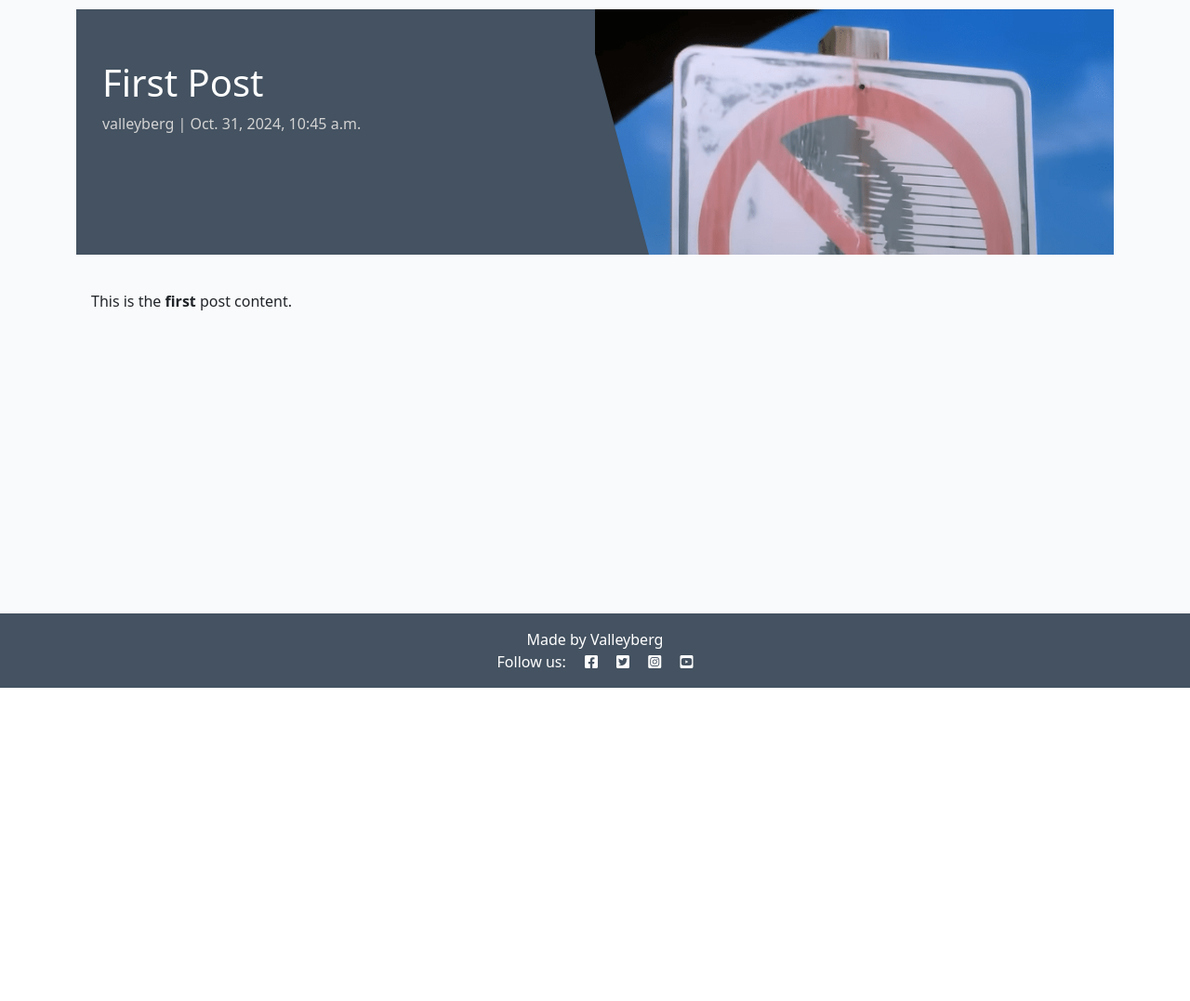
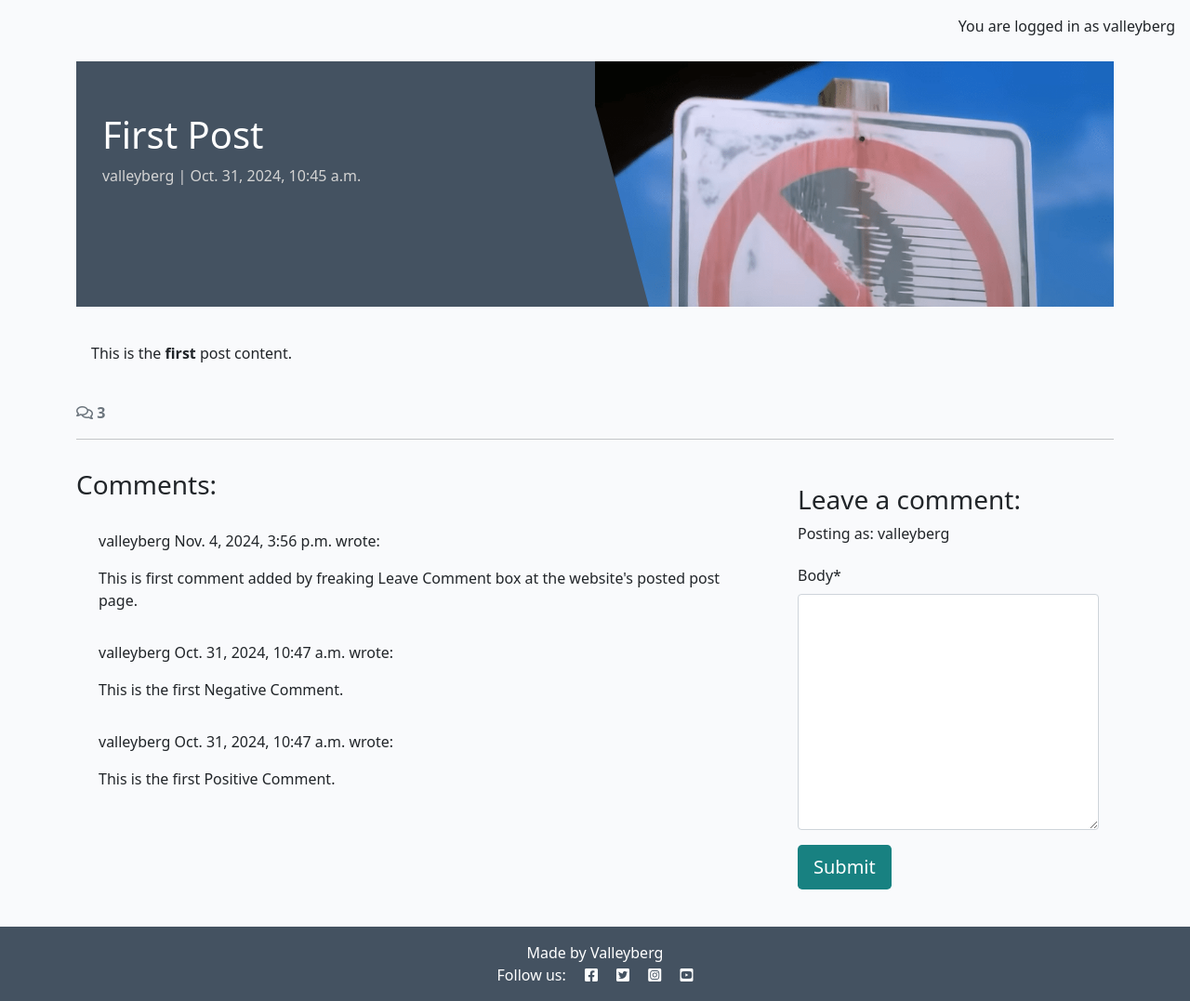
Before and after one commit to cptvalleyberg84/summarazorator, a Django app: a page that uses templates/base.html in a window 1280 px wide. Shown: the part 60-1137 px from the top of the page at 93% size. Before the commit the page ends 800 px from the top, so only its background shows below. Run offline with Django 4.2, Linux system fonts and the light colour scheme; a user stored in the database is signed in; data comes from the database, SQL or seed files in the repository; both versions use the stored data as it was after the commit; some libraries are stand-ins or nearby versions.

Commit message:
Add post commenting box

```diff
--- /dev/null
+++ b/forum/forms.py
@@ -0,0 +1,8 @@
+from .models import Comment
+from django import forms
+
+
+class CommentForm(forms.ModelForm):
+    class Meta:
+        model = Comment
+        fields = ('body',)
--- a/forum/models.py
+++ b/forum/models.py
@@ -27,6 +27,7 @@ class Comment(models.Model):
     body = models.TextField()
     created_on = models.DateTimeField(auto_now_add=True)
     updated_at = models.DateTimeField(auto_now=True)
+    approved = models.BooleanField(default=False)
 
     TYPE_CHOICES = [
         ('positive', 'Positive'),
--- a/forum/templates/forum/post_detail.html
+++ b/forum/templates/forum/post_detail.html
@@ -1,5 +1,7 @@
 {% extends 'base.html' %} {% block content %}
 {% load static %}
+{% load crispy_forms_tags %}
+
 
 <div class="masthead">
     <div class="container">
@@ -29,6 +31,68 @@
             </div>
         </div>
     </div>
+
+    <!-- Displaying count of comments -->
+    <div class="row">
+        <div class="col-12">
+            <strong class="text-secondary">
+                <i class="far fa-comments"></i> {{ comment_count }}
+            </strong>
+        </div>
+        <div class="col-12">
+            <hr>
+        </div>
+    </div>
+    <!-- Displaying Comments -->
+    <div class="row">
+        <div class="col-md-8 card mb-4  mt-3 ">
+            <h3>Comments:</h3>
+            <div class="card-body">
+                <!-- We want a for loop inside the empty control tags
+          to iterate through each comment in comments -->
+                {% for comment in comments %}
+                <div class="p-2 comments
+          {% if not comment.approved and comment.author == user %}
+          faded{% elif not comment.approved %} d-none{% endif %}">
+                    <p class="font-weight-bold">
+                        {{ comment.author }}
+                        <span class="font-weight-normal">
+                            {{ comment.created_on }}
+                        </span> wrote:
+                    </p>
+                    <div id="comment{{ comment.id }}">
+                        {{ comment.body | linebreaks }}
+                    </div>
+                    {% if not comment.approved and comment.author == user %}
+                    <p class="approval">
+                        This comment is awaiting approval
+                    </p>
+                    {% endif %}
+                </div>
+                <!-- Our for loop ends here -->
+                {% endfor %}
+            </div>
+        </div>
+
+        <!-- Creating New Comments -->
+        <div class="col-md-4 card mb-4 mt-3">
+            <div class="card-body">
+                {% if user.is_authenticated %}
+                <h3>Leave a comment:</h3>
+                <p>Posting as: {{ user.username }}</p>
+                <form id="commentForm" method="post" style="margin-top: 1.3em;">
+                    {{ comment_form | crispy }}
+                    {% csrf_token %}
+                    <button id="submitButton" type="submit" class="btn btn-signup btn-lg">Submit</button>
+                </form>
+                {% else %}
+                <p>Log in to leave a comment</p>
+                {% endif %}
+            </div>
+        </div>
+
+    </div>
+
 </div>
 
 {% endblock content %}
--- a/forum/views.py
+++ b/forum/views.py
@@ -1,6 +1,9 @@
 from django.shortcuts import render, get_object_or_404
 from django.views import generic
+from django.contrib import messages
 from .models import Post
+from .forms import CommentForm
+
 
 class PostList(generic.ListView):
     # model = Post
@@ -18,8 +21,30 @@ def post_detail(request, slug):
     queryset = Post.objects.filter(status=1)
     post = get_object_or_404(queryset, slug=slug)
 
+    comments = post.comments.all().order_by('-created_on')
+    comment_count = post.comments.filter(approved=True).count()
+
+    if request.method == "POST":
+        comment_form = CommentForm(data=request.POST)
+        if comment_form.is_valid():
+            comment = comment_form.save(commit=False)
+            comment.author = request.user
+            comment.post = post
+            comment.save()
+            messages.add_message(
+                request, messages.SUCCESS,
+                'Comment submitted and awaiting approval'
+            )
+
+    comment_form = CommentForm
+
     return render(
         request,
         'forum/post_detail.html',
-        {'post': post},
+        {
+            'post': post,
+            'comments': comments,
+            'comment_count': comment_count,
+            'comment_form': comment_form,
+        },
     )
--- a/requirements.txt
+++ b/requirements.txt
@@ -1,6 +1,8 @@
 asgiref==3.8.1
+crispy-bootstrap5==0.7
 Django==4.2.16
 django-allauth==0.57.2
+django-crispy-forms==2.3
 django-summernote==0.8.20.0
 gunicorn==20.1.0
 oauthlib==3.2.2
--- a/templates/base.html
+++ b/templates/base.html
@@ -75,7 +75,28 @@
         </div>
     </nav>
 
+    <!-- displaying Django messages -->
+    <div class="container">
+        <div class="row">
+            <div class="col-md-8 offset-md-2">
+                {% for message in messages %}
+                <div class="alert {{ message.tags }} alert-dismissible
+                    fade show" id="msg" role="alert">
+                    {{ message | safe }}
+                    <button type="button" class="btn-close" data-bs-dismiss="alert" aria-label="Close"></button>
+                </div>
+                {% endfor %}
+            </div>
+        </div>
+    </div>
+
     <main class="flex-shrink-0 main-bg">
+
+        {% if user.is_authenticated %}
+        <p class="text-end m-3">You are logged in as {{ user }}</p>
+        {% else %}
+        <p class="text-end m-3">You are not logged in</p>
+        {% endif %}
 
         {% block content %}
         <!-- Content Goes here -->
```
Also changed, not shown: summarazorator/settings.py (+6 -1 lines), templates/account/signup.html (+22 -7 lines), db.sqlite3, forum/migrations/0004_comment_approved.py (added).
